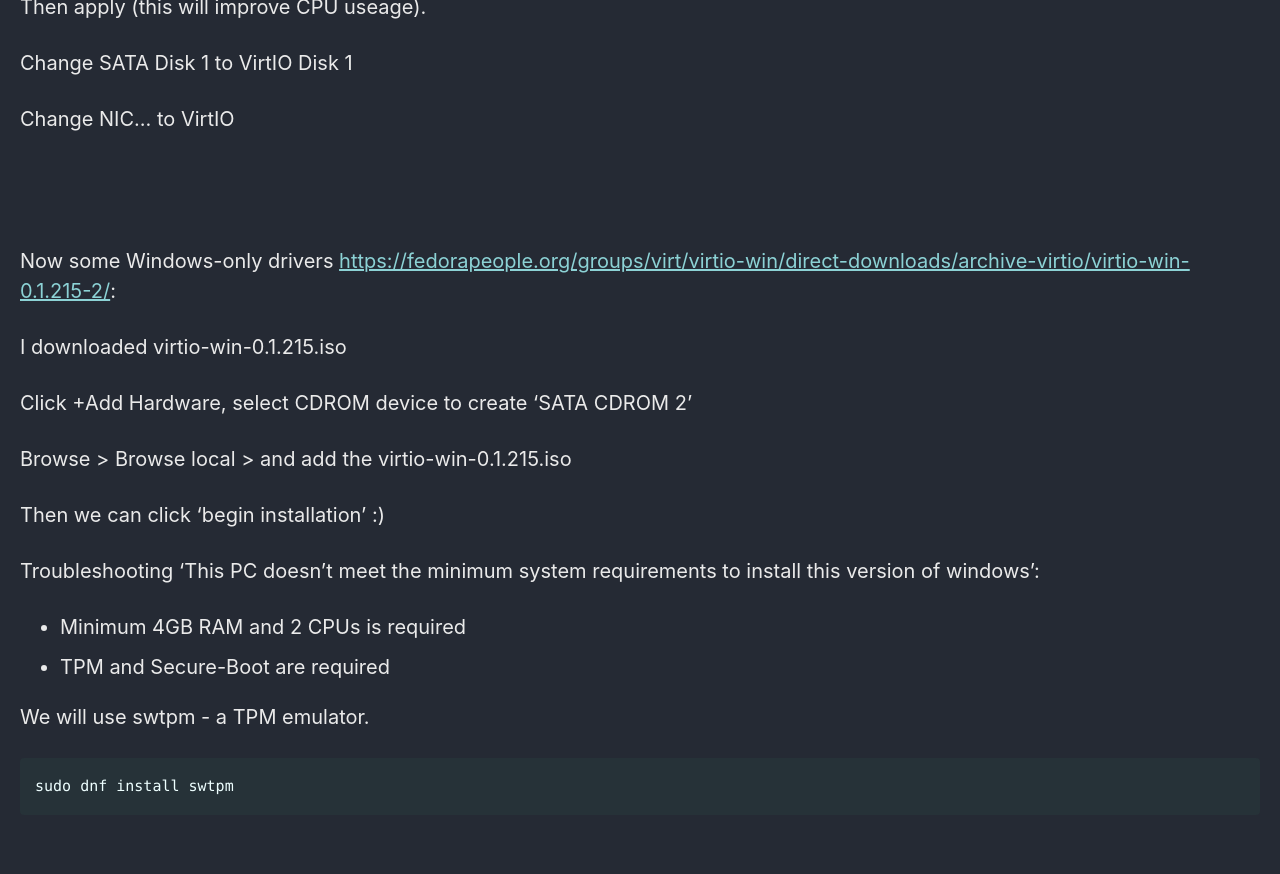
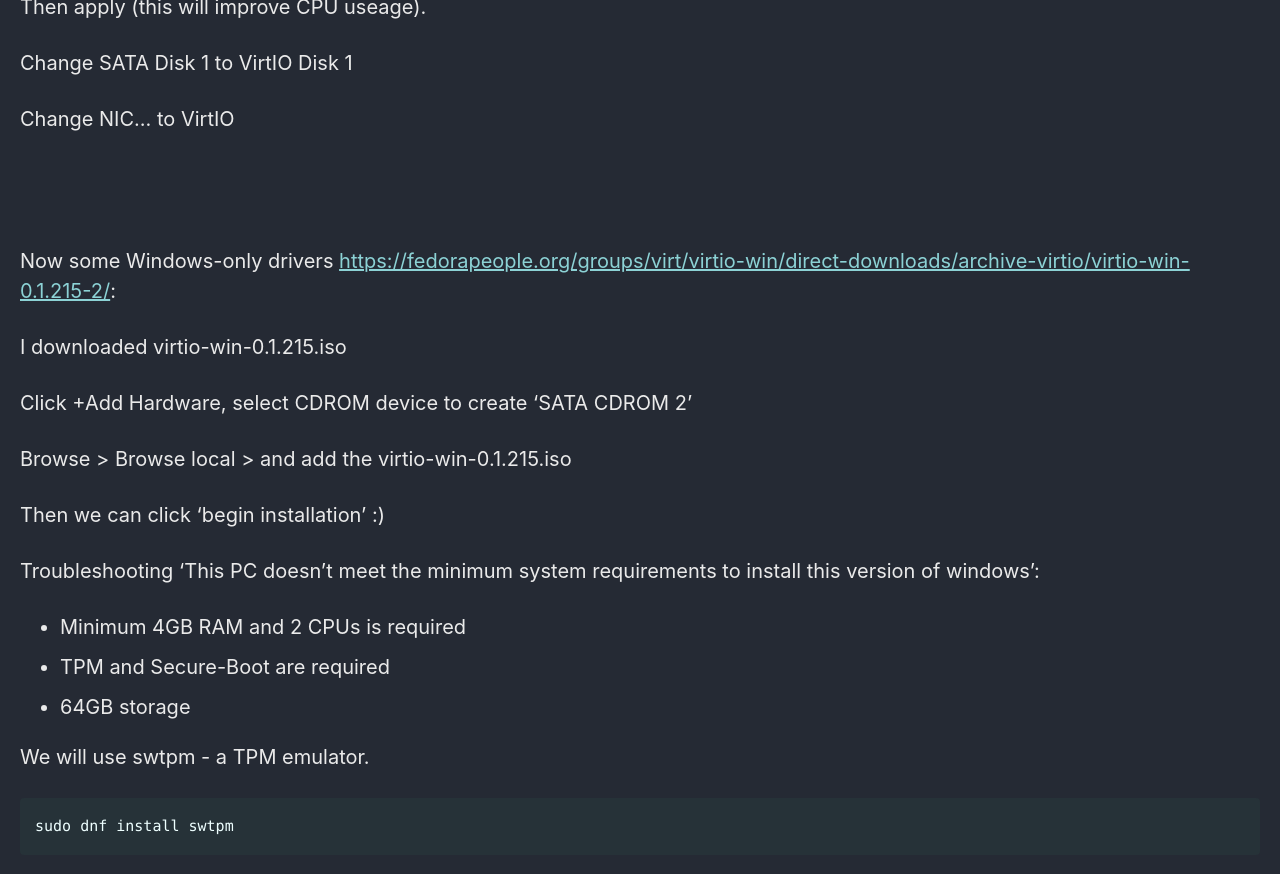
Before and after one commit to Connor-McCartney/Connor-McCartney.github.io, a Jekyll site: the page built from _pages/misc/qemu.md, in a window 1280 px wide and 900 px high, scrolled down 1629 px. Shown: the top 874 px of the window. Built offline with Jekyll 4.4.1, drawn with Linux system fonts in a browser that asks for light colours; cached includes are drawn as plain includes.

Commit message:
Update qemu.md

```diff
--- a/_pages/misc/qemu.md
+++ b/_pages/misc/qemu.md
@@ -90,6 +90,7 @@ Troubleshooting 'This PC doesn't meet the minimum system requirements to install
 
 * Minimum 4GB RAM and 2 CPUs is required
 * TPM and Secure-Boot are required
+* 64GB storage
 
 We will use swtpm - a TPM emulator.
 
```
